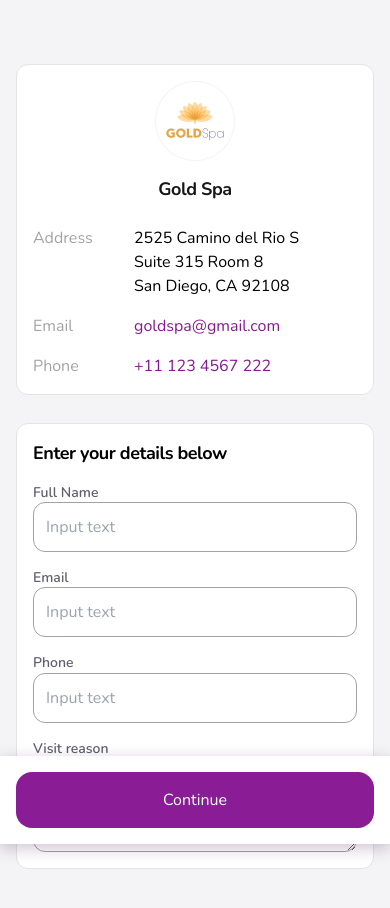
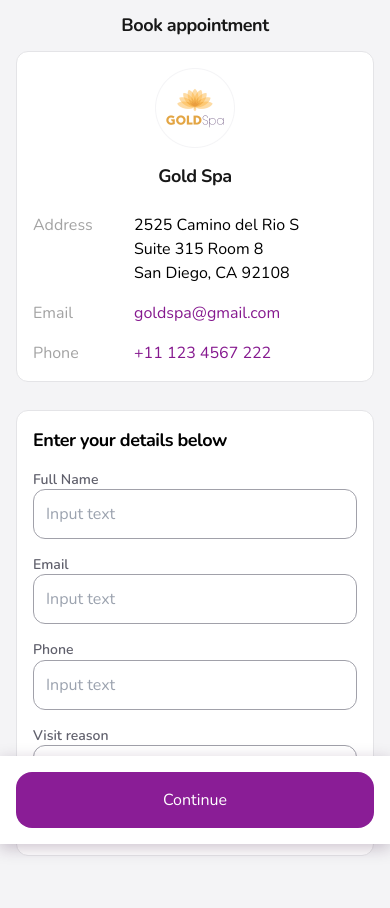
Before and after one commit to andrscrrn/moxie-take-home-work-sample, a Next.js app: page /booking in a window 390 px wide. Shown: the top 908 px of the page. Built offline with nearby package versions, Linux system fonts and the light colour scheme.

Commit message:
Adding heading

```diff
--- a/src/app/booking/layout.tsx
+++ b/src/app/booking/layout.tsx
@@ -8,6 +8,9 @@ export default function BookingLayout({
 }) {
   return (
     <div className="px-4 lg:px-0 pb-28">
+      <h1 className="text-center text-neutral-900 text-lg font-bold leading-normal tracking-tight my-3 lg:my-0 lg:hidden">
+        Book appointment
+      </h1>
       {children}
       <BottomBar>
         <Button
--- a/src/app/booking/page.tsx
+++ b/src/app/booking/page.tsx
@@ -3,7 +3,7 @@ import { MedSpaCard } from '@/components/MedSpaCard/MedSpaCard'
 
 export default function Booking() {
   return (
-    <div className="flex max-w-[1200px] gap-7 mx-auto mt-16 items-start flex-col lg:flex-row">
+    <div className="flex max-w-[1200px] gap-7 mx-auto lg:mt-16 items-start flex-col lg:flex-row">
       <MedSpaCard className="w-full lg:w-2/5" />
       <BookingCard className="w-full lg:w-3/5" />
     </div>
```
